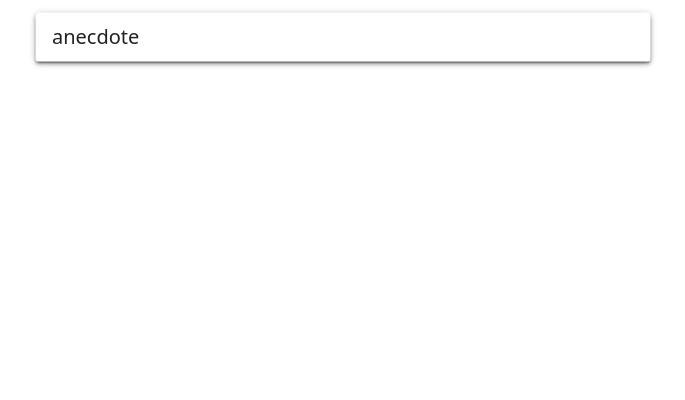
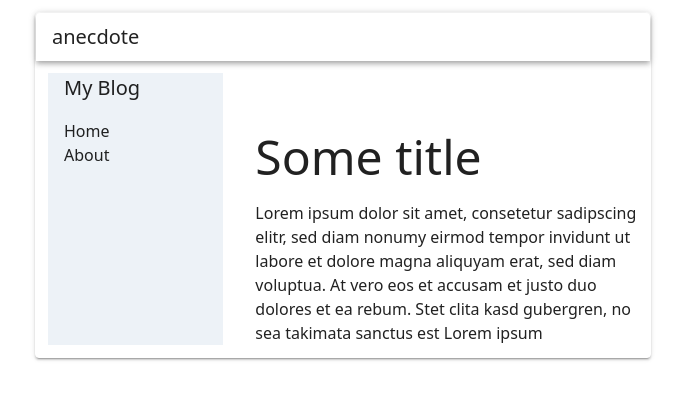
Before and after one commit to Simon-Truong/anecdote2, a Nuxt app: page / in a window 1280 px wide. Shown: the top 400 px of the page, without its empty margins (297-982 px from the left). Built offline with nearby package versions, Linux system fonts and the light colour scheme.

Commit message:
feat: added tailwindcss

```diff
--- /dev/null
+++ b/assets/css/tailwind.css
@@ -0,0 +1,3 @@
+@import 'tailwindcss/base';
+@import 'tailwindcss/components';
+@import 'tailwindcss/utilities';
--- a/package.json
+++ b/package.json
@@ -35,6 +35,9 @@
     "eslint-plugin-nuxt": ">=0.4.2",
     "eslint-plugin-prettier": "^3.1.2",
     "jest": "^24.1.0",
+    "nuxt-purgecss": "^1.0.0",
+    "postcss-import": "^12.0.1",
+    "postcss-nested": "^4.2.1",
     "prettier": "^1.19.1",
     "ts-jest": "^25.0.0",
     "vue-jest": "^4.0.0-0"
--- a/pages/index.vue
+++ b/pages/index.vue
@@ -1,12 +1,26 @@
 <template>
-  <div></div>
+  <section class="container">
+    <div class="grid grid-cols-3 gap-8">
+      <div class="col-span-1 bg-gray-200 px-4 pb-12">
+        <h3 class="text-xl mb-4">My Blog</h3>
+        <ul>
+          <li>
+            <nuxt-link to="/">Home</nuxt-link>
+          </li>
+          <li>
+            <nuxt-link to="/about">About</nuxt-link>
+          </li>
+        </ul>
+      </div>
+
+      <div class="col-span-2">
+        <div class="mt-12">
+          <h1 class="text-5xl pb-2">Some title</h1>
+          <p>Lorem ipsum dolor sit amet, consetetur sadipscing elitr, sed diam nonumy eirmod tempor invidunt ut labore et dolore magna aliquyam erat, sed diam voluptua. At vero eos et accusam et justo duo dolores et ea rebum. Stet clita kasd gubergren, no sea takimata sanctus est Lorem ipsum</p>
+        </div>
+      </div>
+    </div>
+  </section>
 </template>
 
-<script lang="ts">
-import { Vue, Component } from 'vue-property-decorator';
-
-@Component
-export default class YourComponent extends Vue {}
-</script>
-
-<style scoped></style>
+<script></script>
```
Also changed, not shown: 1 other file (tests, documents, lock files or other folders).
